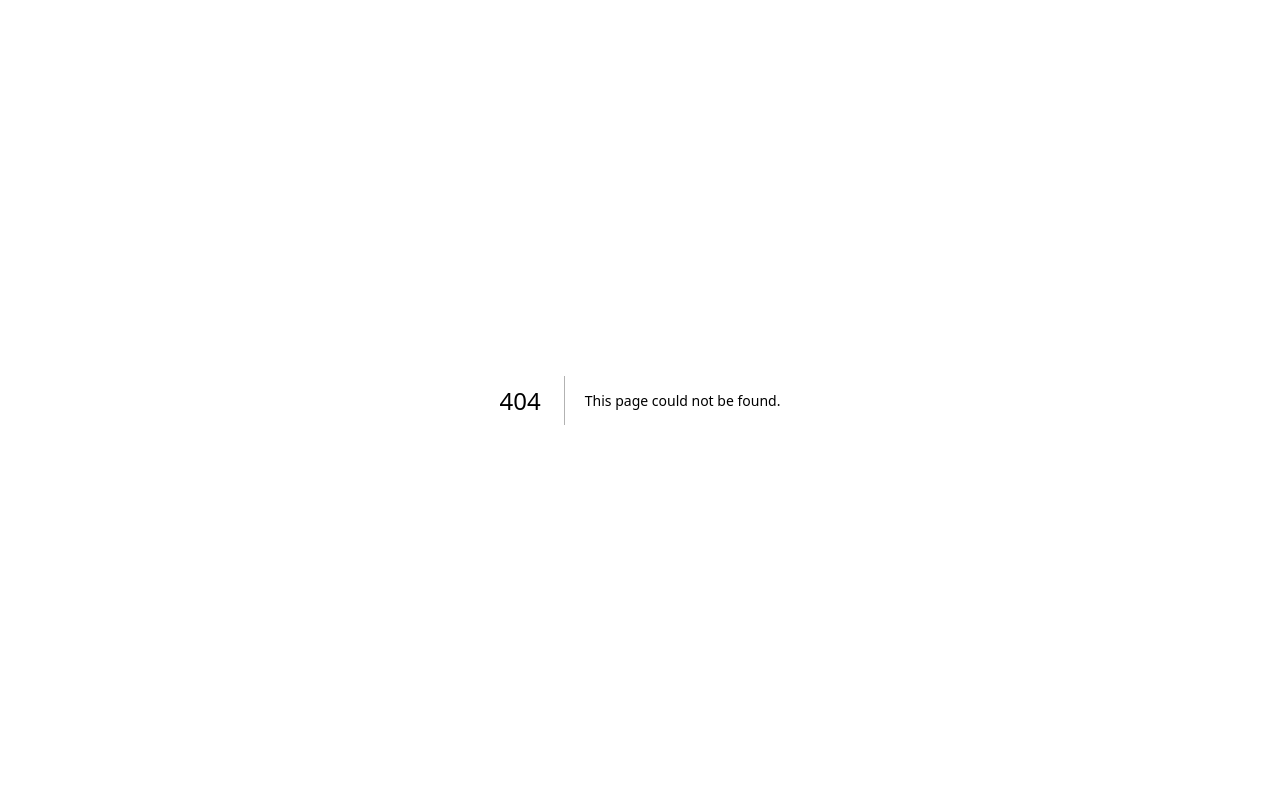
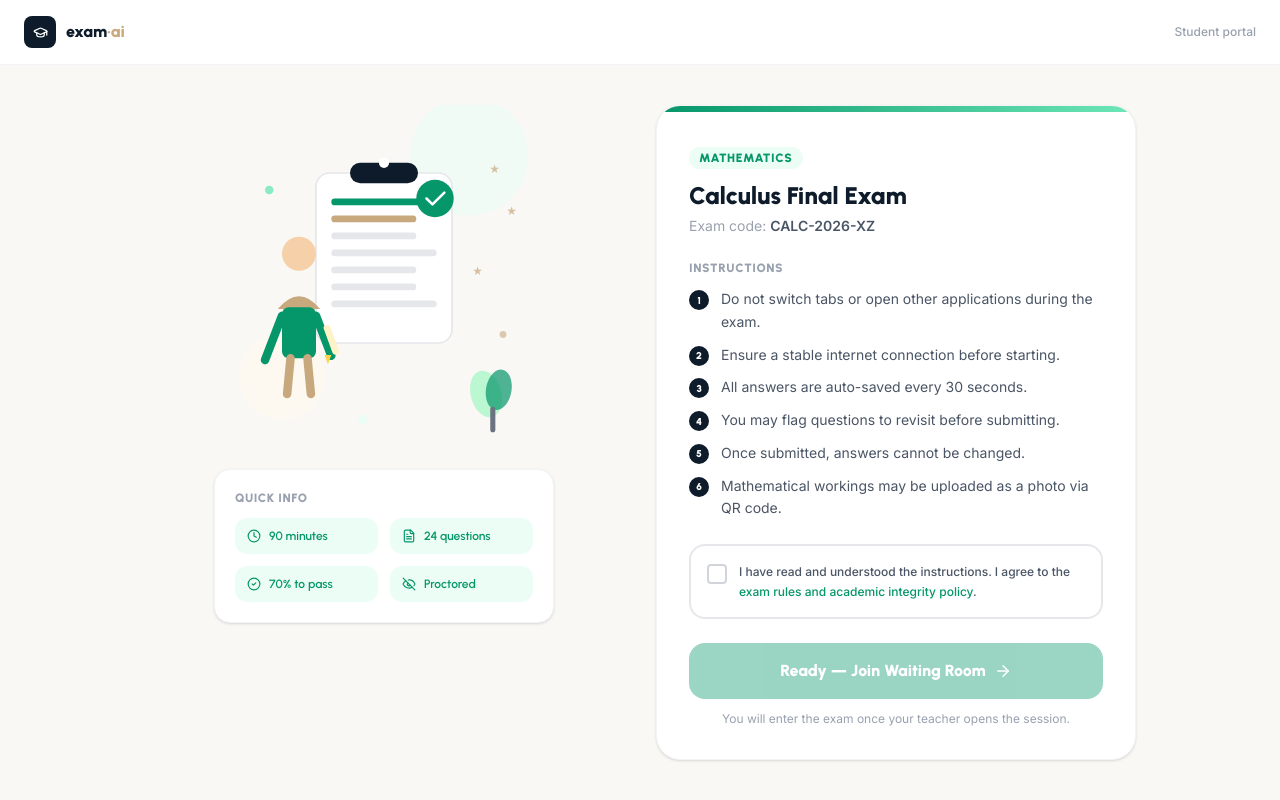
Before and after one commit to phornsinet1302/online_exam, a Next.js app in the folder frontend/: page /student/instructions in a window 1280 px wide. Before the commit this address had no page. Built offline with nearby package versions, Linux system fonts and the light colour scheme.

Commit message:
Add student instructions screen route

```diff
--- /dev/null
+++ b/frontend/src/app/student/instructions/page.tsx
@@ -0,0 +1,5 @@
+import { ExamInstructions } from "../../App";
+
+export default function StudentInstructionsPage() {
+  return <ExamInstructions />;
+}
```
